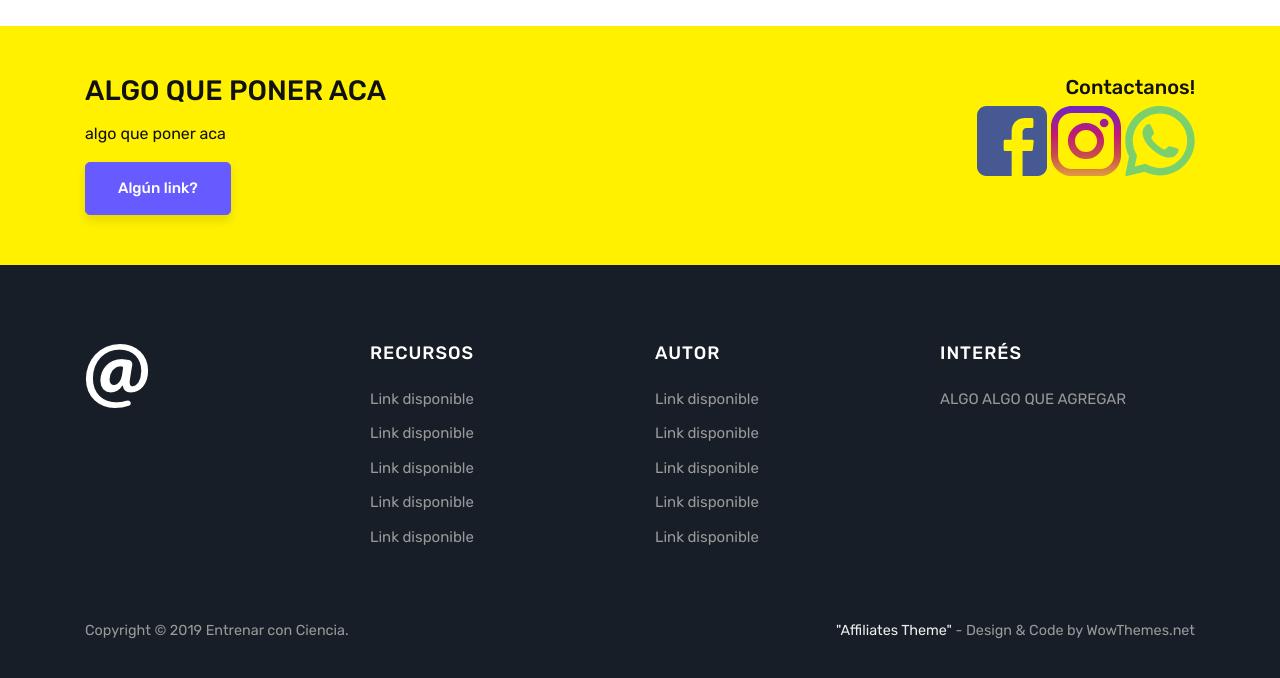
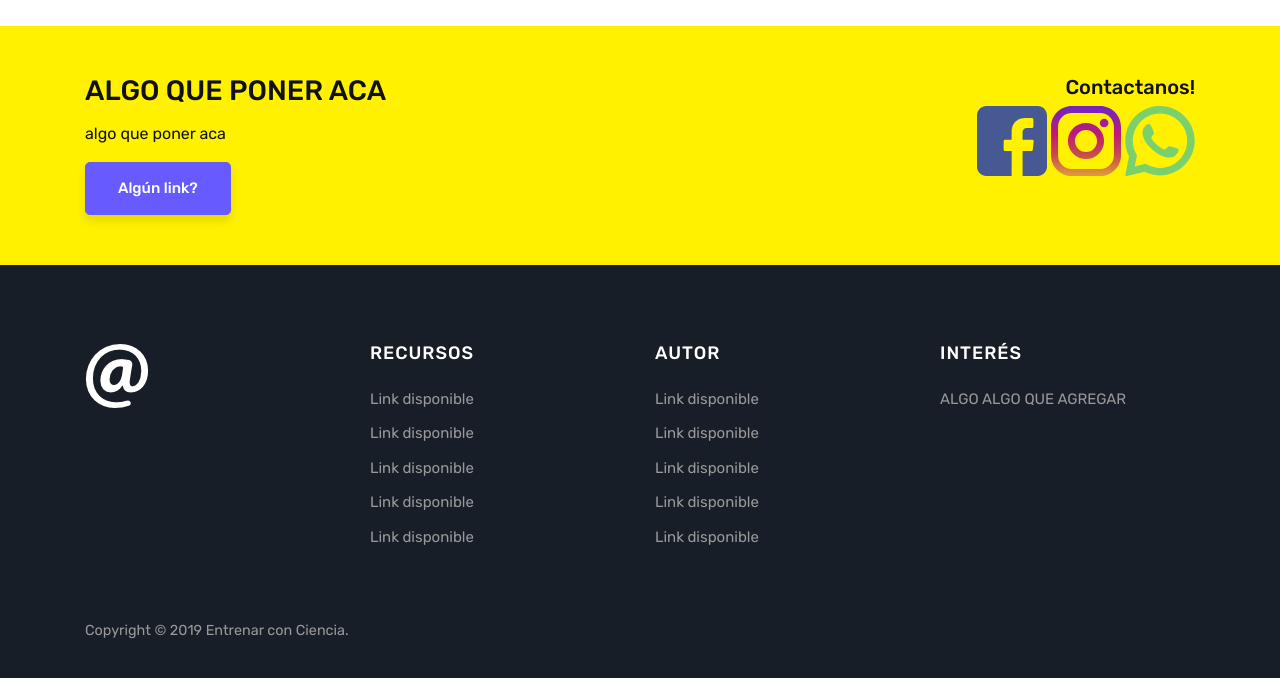
Before and after one commit to msanhueza/alex, a Jekyll site: the page built from index.html, in a window 1280 px wide and 900 px high, scrolled down 2360 px, cut to the strip 212-890 px from the top of the window. Built offline with Jekyll 4.4.1, drawn with Linux system fonts in a browser that asks for light colours; the list of posts is cut into pages by our own code.

Commit message:
Update default.html

```diff
--- a/_layouts/default.html
+++ b/_layouts/default.html
@@ -190,10 +190,6 @@
                 <p class="pull-left">
                 Copyright © {{ site.time | date: "%Y" }} {{ site.name }}.
                 </p>
-                <p class="pull-right">
-                <!-- Please, leave credit to author unless you own a commercial license: https://www.wowthemes.net/freebies-license/ -->
-                <a target="_blank" href="https://www.wowthemes.net/free-jekyll-template-affiliates/">"Affiliates Theme"</a> - Design & Code by WowThemes.net
-                </p>
                 <div class="clearfix"></div>
             </div>
 
```
